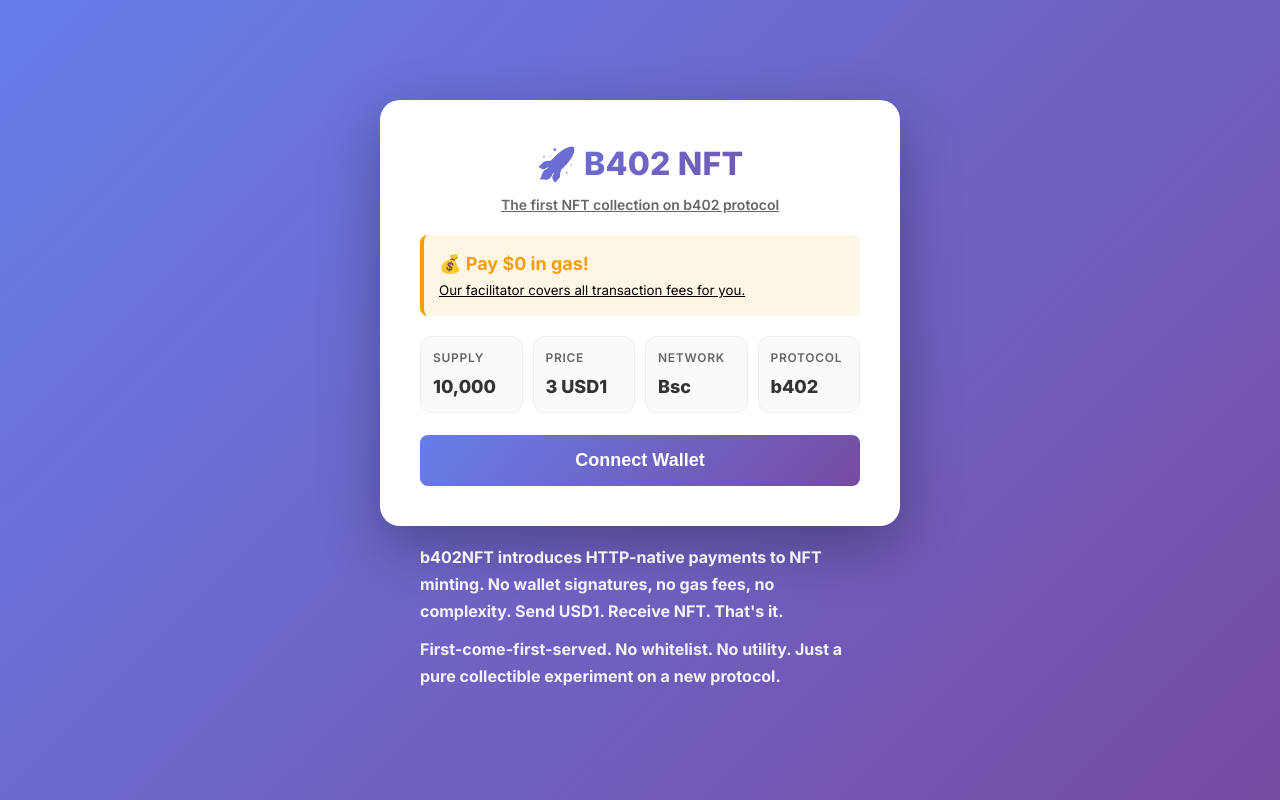
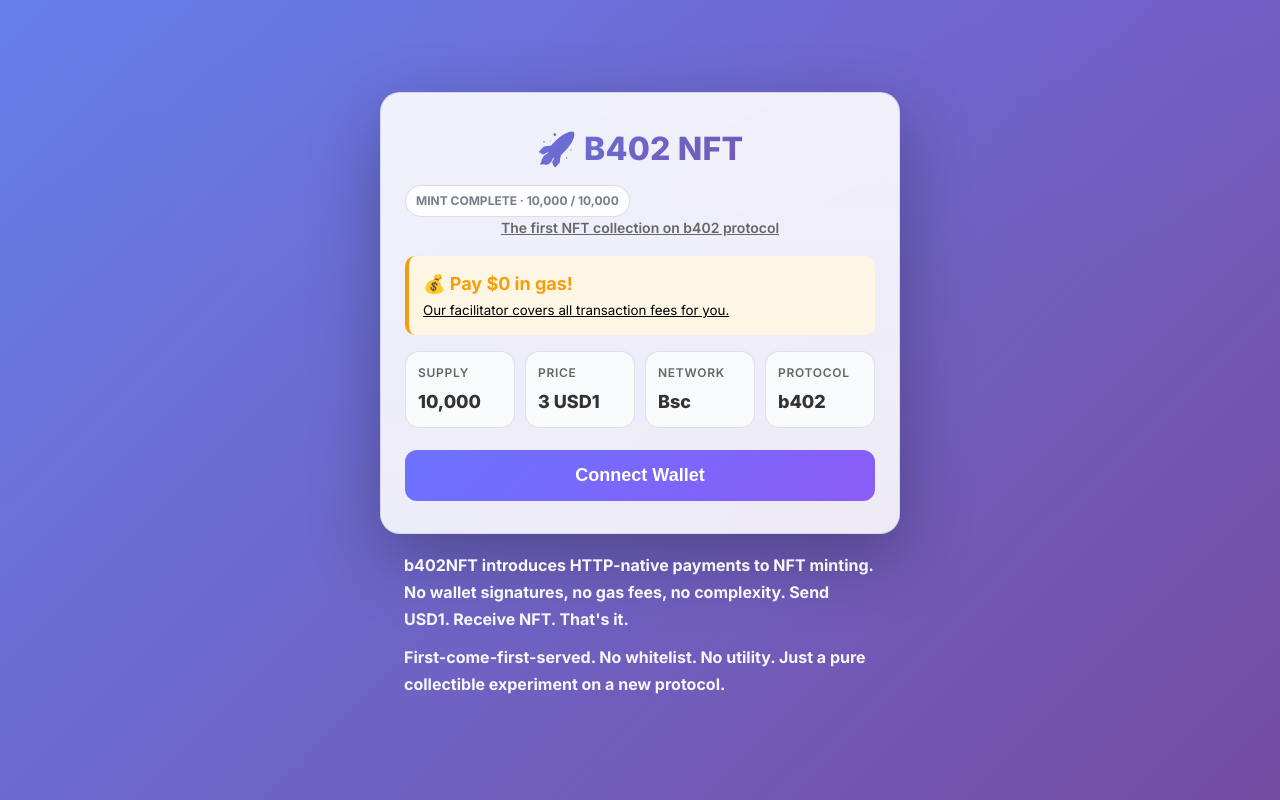
Before and after one commit to Bigwee131419/b402, a plain HTML site: page index.html in a window 1280 px wide. Drawn offline with Linux system fonts and the light colour scheme.

Commit message:
update ui

```diff
--- a/index.html
+++ b/index.html
@@ -12,12 +12,18 @@
     *{margin:0;padding:0;box-sizing:border-box}
     body{
       font-family:'Inter',-apple-system,BlinkMacSystemFont,'Segoe UI','Roboto',sans-serif;
-      background:linear-gradient(135deg,#667eea 0%,#764ba2 100%);
+      background:
+        radial-gradient(1200px 600px at 15% -10%, rgba(107,124,255,.18), transparent 60%),
+        radial-gradient(1200px 600px at 85% -10%, rgba(138,92,246,.18), transparent 60%),
+        linear-gradient(135deg,#667eea 0%,#764ba2 100%);
       min-height:100vh;display:flex;justify-content:center;align-items:center;padding:20px;line-height:1.5
     }
     .container{
-      background:#fff;border-radius:20px;box-shadow:0 20px 60px rgba(0,0,0,.3);
-      max-width:520px;width:100%;padding:40px
+      background:linear-gradient(180deg,rgba(255,255,255,.9),rgba(255,255,255,.88));
+      backdrop-filter:blur(6px);
+      border:1px solid rgba(123,134,168,.22);
+      border-radius:20px;box-shadow:0 24px 70px rgba(0,0,0,.28);
+      max-width:520px;width:100%;padding:32px 24px
     }
     h1{
       font-size:32px;font-weight:800;margin-bottom:6px;background:linear-gradient(135deg,#667eea 0%,#764ba2 100%);
@@ -26,7 +32,7 @@
     .subtitle{color:#666;margin-bottom:18px;font-size:14px;text-align:center;font-weight:600}
     .subtitle, .highlight small{ text-decoration: underline }
     .tagline{font-size:13px;color:#888;margin-bottom:8px;text-align:left}
-    .highlight{background:#fef6e4;border-left:4px solid #f59e0b;padding:15px;margin:20px 0;border-radius:8px}
+    .highlight{background:#fef6e4;border-left:4px solid #f59e0b;padding:14px;margin:16px 0;border-radius:10px}
     .highlight strong{color:#f59e0b;font-size:18px}
     .input-group{margin-bottom:20px}
     label{display:block;margin-bottom:8px;font-weight:600;color:#333;font-size:14px}
@@ -34,10 +40,10 @@
       width:100%;padding:12px;border:2px solid #e0e0e0;border-radius:8px;font-size:16px;background:#f5f5f5;color:#555
     }
     button{
-      width:100%;padding:15px;background:linear-gradient(135deg,#667eea 0%,#764ba2 100%);color:#fff;border:none;border-radius:8px;
-      font-size:18px;font-weight:600;cursor:pointer;transition:transform .2s,box-shadow .2s;margin-top:8px
+      width:100%;padding:15px;background:linear-gradient(135deg,#6b73ff 0%,#8a5cf6 100%);color:#fff;border:none;border-radius:12px;
+      font-size:18px;font-weight:700;cursor:pointer;transition:transform .2s,box-shadow .2s,filter .2s;margin-top:8px
     }
-    button:hover{transform:translateY(-2px);box-shadow:0 10px 20px rgba(102,126,234,.4)}
+    button:hover{transform:translateY(-2px);box-shadow:0 14px 26px rgba(102,126,234,.45);filter:saturate(1.05)}
     button:disabled{background:#ccc;cursor:not-allowed;transform:none}
     .status{margin-top:16px;padding:14px;border-radius:8px;display:none}
     .status.success{background:#d1fae5;border:2px solid #10b981;color:#065f46;display:block}
@@ -51,12 +57,13 @@
     .steps{display:none}
     /* KPI grid */
     .kpis{display:grid;grid-template-columns:repeat(4,minmax(0,1fr));gap:10px;margin:14px 0}
-    .kpi{background:#f9fafb;border:1px solid #eee;border-radius:12px;padding:12px;text-align:left}
+    .kpi{background:#f9fafb;border:1px solid rgba(123,134,168,.22);border-radius:14px;padding:12px;text-align:left}
     .kpi .l{font-size:12px;color:#666;letter-spacing:.06em;font-weight:600}
     .kpi .v{font-size:18px;font-weight:800;color:#333;margin-top:6px}
     .page-wrap{display:flex;flex-direction:column;align-items:center;gap:18px;width:100%}
-    .desc{max-width:520px;width:100%;padding:0 40px;margin:0 auto 0;color:#fff}
-    .desc p{margin:0 0 10px;line-height:1.7;opacity:.92;font-size:16px;font-weight:700}
+    .desc{max-width:520px;width:100%;padding:0 24px;margin:0 auto 0;color:#fff}
+    .desc p{margin:0 0 10px;line-height:1.7;opacity:.95;font-size:16px;font-weight:700}
+    .pill-top{display:inline-block;margin:6px auto 0;padding:6px 10px;border-radius:999px;border:1px solid rgba(123,134,168,.28);background:#fff;opacity:.9;color:#6b7280;font-weight:700;font-size:12px}
     .step{display:flex;align-items:start;margin-bottom:15px}
     .step-number{
       background:#667eea;color:#fff;width:30px;height:30px;border-radius:50%;display:flex;align-items:center;justify-content:center;
@@ -95,6 +102,7 @@
     <div class="page-wrap">
     <div class="container">
      <h1>🚀 B402 NFT</h1>
+     <div class="pill-top">MINT COMPLETE · 10,000 / 10,000</div>
      <p class="subtitle">The first NFT collection on b402 protocol</p>
 
     <div class="highlight">
```
